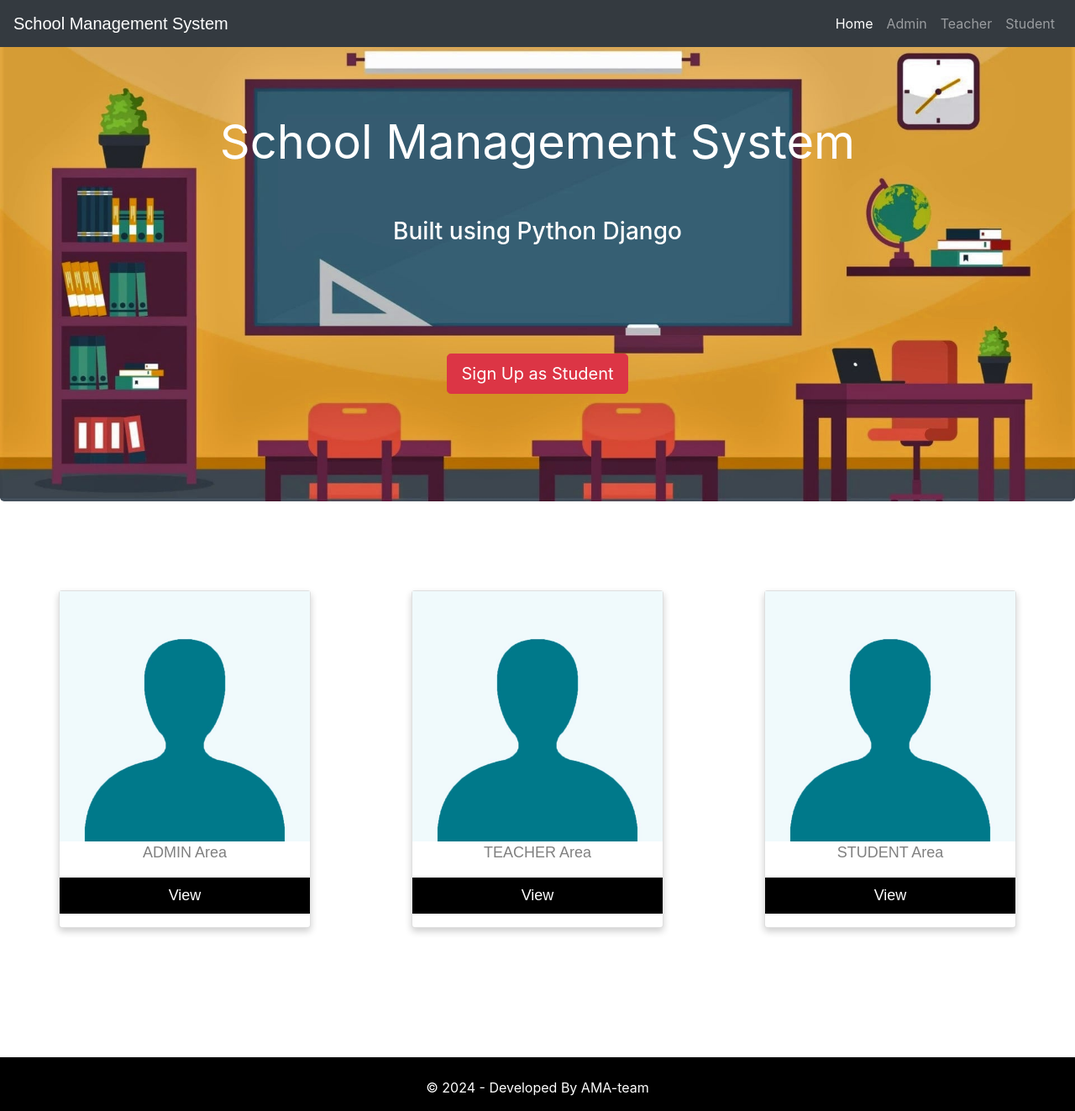
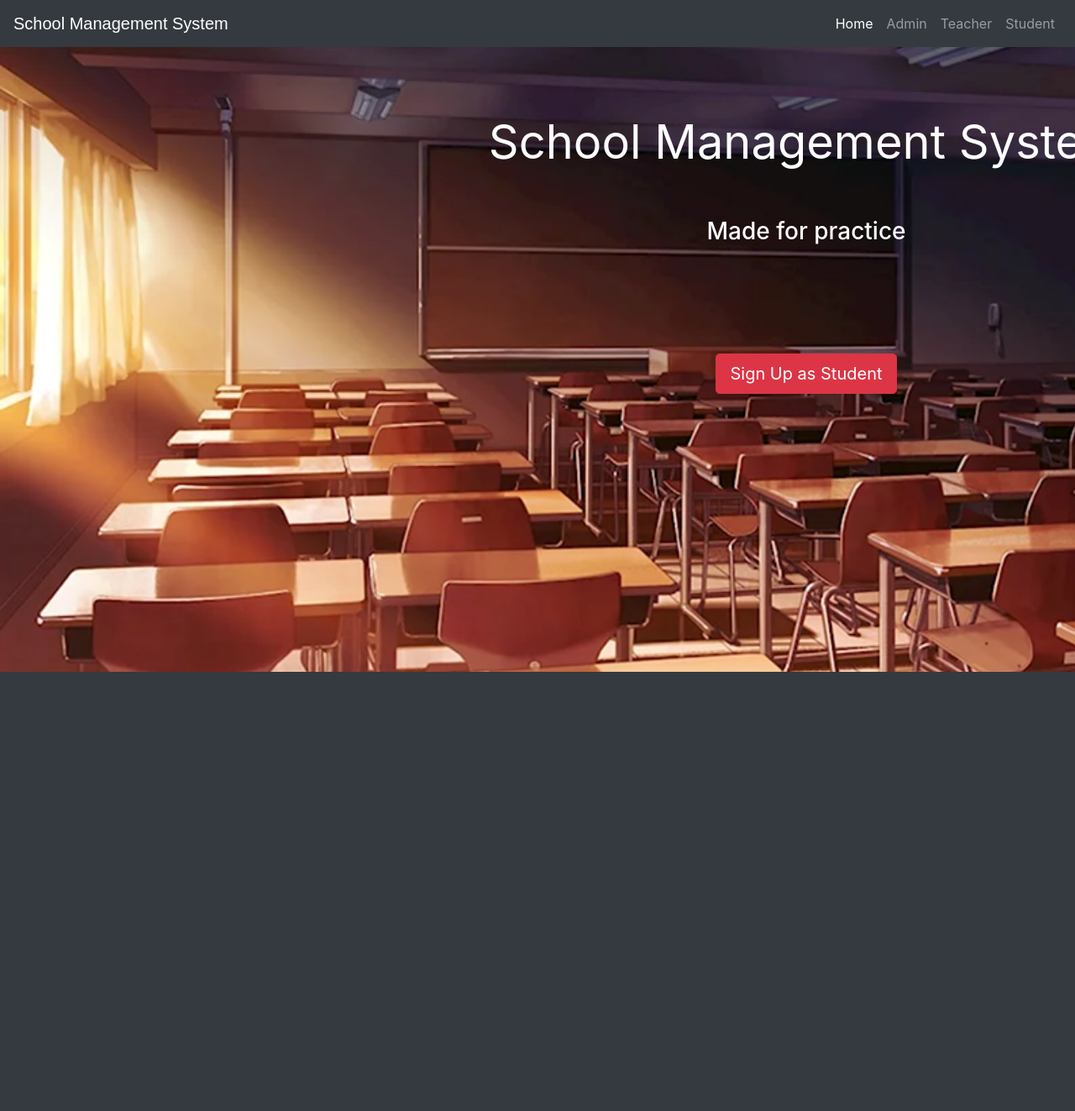
Before and after one commit to talezoww/django_final, a Django app: page / in a window 1280 px wide. Shown: the whole page at 84% size. After the commit the page ends 800 px from the top, so only its background shows below. Run offline with Django 3.2, Linux system fonts and the light colour scheme; some libraries are stand-ins or nearby versions.

Commit message:
index.html the last version

```diff
--- a/templates/school/admin_teacher_student_card.html
+++ b/templates/school/admin_teacher_student_card.html
@@ -52,40 +52,4 @@
   </style>
 </head>
 
-<body>
-
-
-
-  <div class="grid-container">
-    <div class="grid-item">
-      <div class="card">
-        <img src="{% static "images/indexb.jpg" %}" alt="John" style="width:100%">
-        <p class="title">ADMIN Area</p>
-        <p><a href="/adminclick"><button>View</button></a></p>
-      </div>
-
-    </div>
-
-    <div class="grid-item">
-      <div class="card">
-        <img src="{% static "images/indexb.jpg" %}" alt="John" style="width:100%">
-        <p class="title">TEACHER Area</p>
-        <p><a href="/teacherclick"><button>View</button></a></p>
-      </div>
-    </div>
-
-    <div class="grid-item">
-      <div class="card">
-        <img src="{% static "images/indexb.jpg" %}" alt="John" style="width:100%">
-        <p class="title">STUDENT Area</p>
-        <p><a href="/studentclick"><button>View</button></a></p>
-      </div>
-    </div>
-
-  </div>
-
-
-
-</body>
-
 </html>
--- a/templates/school/footer.html
+++ b/templates/school/footer.html
@@ -17,7 +17,7 @@
       margin: 0px;
     }
 
-    .fa {
+.fa {
       padding: 20px;
       font-size: 23px;
       width: 60px;
--- a/templates/school/index.html
+++ b/templates/school/index.html
@@ -7,10 +7,18 @@
   <title></title>
 
   <style media="screen">
+      body, html {
+    margin: 0;
+    padding: 0;
+    width: 100%;
+    height: 100%;
+    overflow: hidden; /* Убирает прокрутку */
+  }
     .jumbotron {
-      margin-top: 0px;
-      margin-bottom: 0px;
-      background-image: url('{% static "images/EmpClass.jpg" %}');
+        width: 1920px;
+    height: 900px;
+    margin: 0 auto; /* Центрирует изображение на экране */
+      background-image: url('{% static "images/Emp.png" %}');
       background-size: cover;
       background-repeat: no-repeat;
     }
@@ -18,12 +26,6 @@
     .jumbotron h1 {
       text-align: center;
     }
-
-    .alert {
-      margin: 0px;
-    }
-
-
 
     .glow {
       font-size: 90px;
@@ -48,7 +50,7 @@
     <h1 class="display-4 glow"><b>School Management System</b></h1>
 
     <br><br>
-    <h3 class="text-center" style="color:white;">Built using Python Django</h3>
+    <h3 class="text-center" style="color:white;">Made for practice</h3>
     <br><br><br><br><br>
     <p class="lead">
       <a class="btn btn-danger btn-lg" href="/studentsignup" role="button">Sign Up as Student</a>
```
Also changed, not shown: templates/school/teacher_take_attendance.html (+25 -15 lines), db.sqlite3, static/images/Emp.png (added), static/images/EmpClass.jpg (deleted), static/images/indexb.jpg (deleted).
